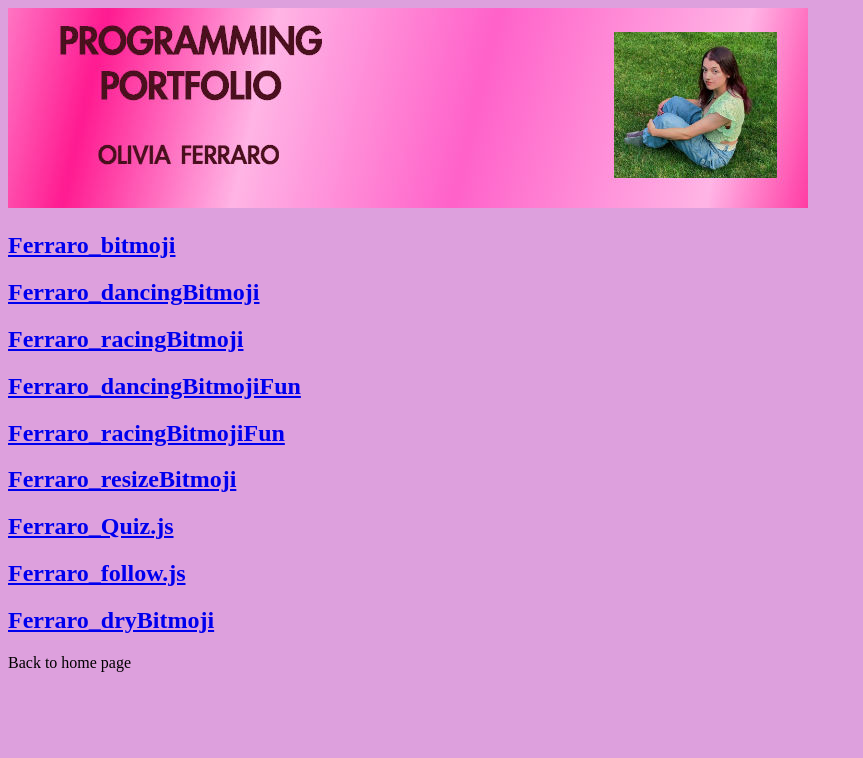
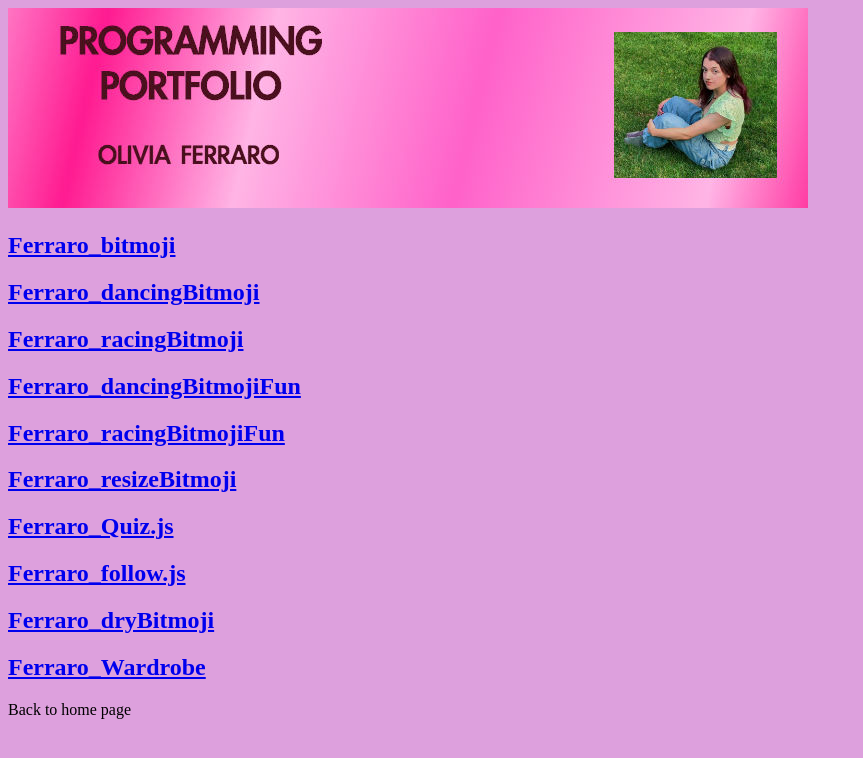
Before and after one commit to olivialferraro/olivialferraro.github.io, a plain HTML site: page javascripts.html in a window 1280 px wide. Shown: the whole page, without its empty margins (0-863 px from the left). Drawn offline with Linux system fonts and the light colour scheme; a script that the page names is missing.

Commit message:
Update javascripts.html

```diff
--- a/javascripts.html
+++ b/javascripts.html
@@ -23,6 +23,7 @@
   <h2><a href="https://www.khanacademy.org/computer-programming/ferraro_quizjs/6286753253785600">Ferraro_Quiz.js</a></h2><script src="https://www.khanacademy.org/computer-programming/ferraro_quizjs/6286753253785600/embed.js?editor=no&buttons=no&author=no&embed=yes"></script>
 <h2><a href="https://www.khanacademy.org/computer-programming/ferraro_followjs/5470455502438400">Ferraro_follow.js</a></h2><script src="https://www.khanacademy.org/computer-programming/ferraro_followjs/5470455502438400/embed.js?editor=no&buttons=no&author=no&embed=yes"></script>
   <h2><a href="https://www.khanacademy.org/computer-programming/ferraro_drybitmoji/6412087859838976">Ferraro_dryBitmoji</a></h2><script src="https://www.khanacademy.org/computer-programming/ferraro_drybitmoji/6412087859838976/embed.js?editor=no&buttons=no&author=no&embed=yes"></script>
+  <h2><a href="https://www.khanacademy.org/computer-programming/ferraro_wardrobe/4977898127065088">Ferraro_Wardrobe</a></h2><script src="https://www.khanacademy.org/computer-programming/ferraro_wardrobe/4977898127065088/embed.js?editor=no&buttons=no&author=no&embed=yes"></script>
   Back to home page</a>
 </body>
 </html>
```
